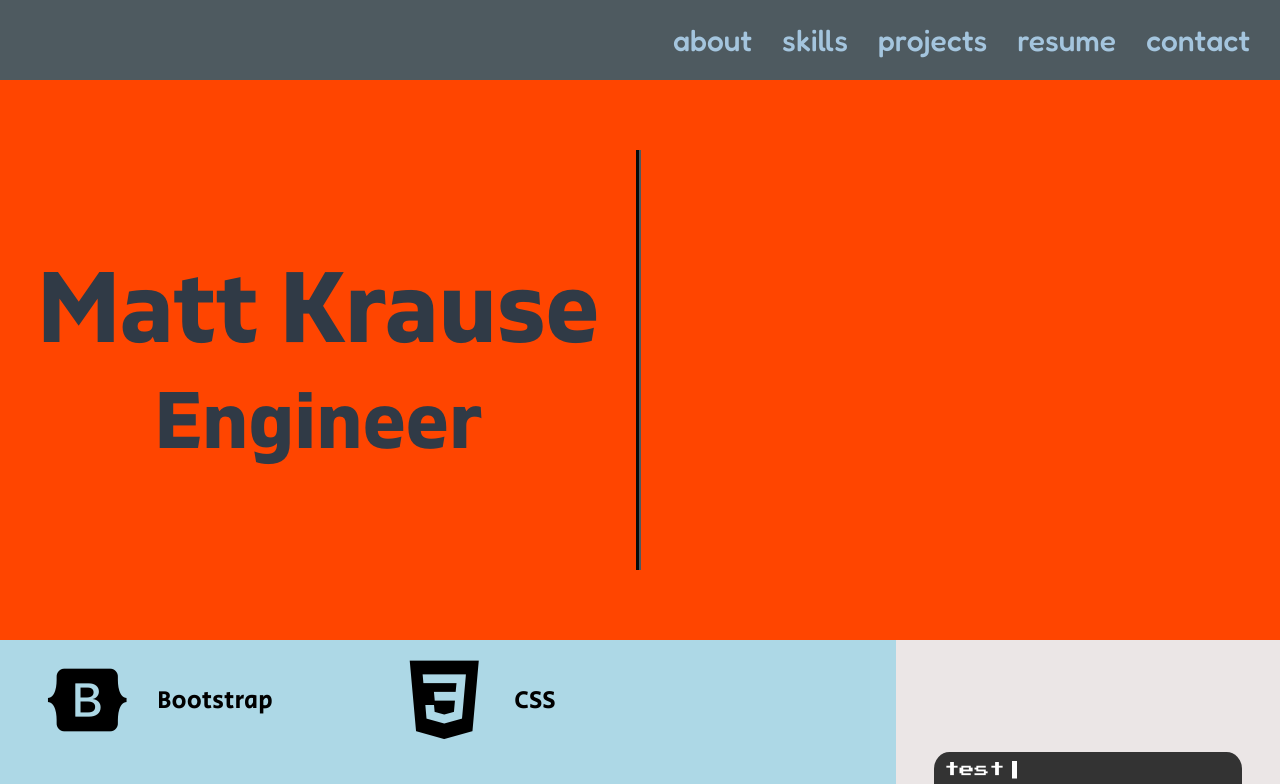
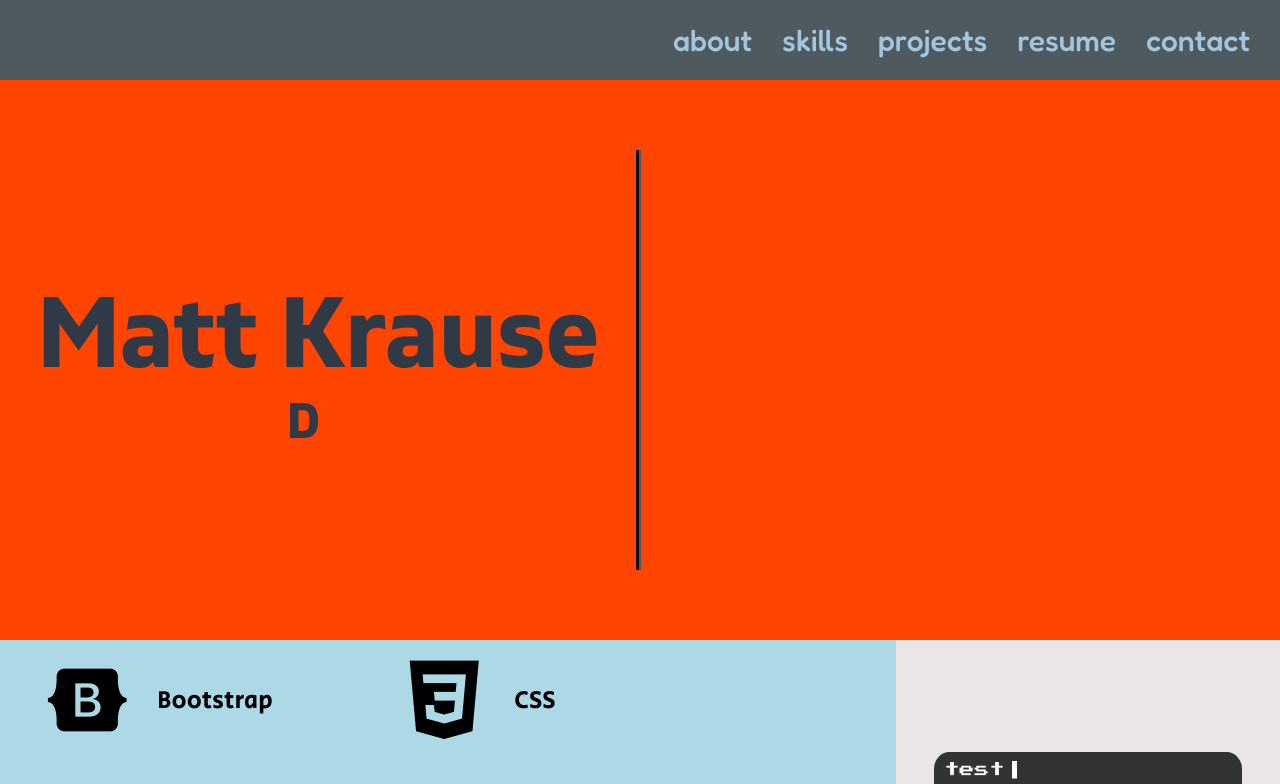
Before and after one commit to krause-matt/mattkrause-portfolio, a React (Create React App) app: page / in a window 1280 px wide. Shown: the top 784 px of the page. Built offline with nearby package versions, Linux system fonts and the light colour scheme.

Commit message:
title animation will involve letters shifting between engineer and developer at different speeds; framework is coded

```diff
--- a/src/components/About.jsx
+++ b/src/components/About.jsx
@@ -6,8 +6,16 @@ export default function About() {
       <div className="container">
         <div className="left">
           <div className="name">Matt Krause</div>
-          <div className="engineer">Engineer</div>
-          <div className="developer">Developer</div>
+          <div className="frame">
+            <div className="subframe-1">
+              <div className="letter-1a">E</div>
+              <div className="letter-1b">D</div>
+            </div>
+            <div className="subframe-2">
+              <div className="letter-2a">F</div>
+              <div className="letter-2b"> </div>
+            </div>
+          </div>
         </div>
         <div className="right"></div>
       </div>
--- a/src/components/about.scss
+++ b/src/components/about.scss
@@ -23,33 +23,39 @@
       border-right: 0.5rem groove $black-coral;
 
       .name,
-      .engineer {
+      .frame {
         font-family: "GilamBold", sans-serif;
         font-size: 10rem;
         color: $charcoal;
       }
 
-      .engineer {
-        font-size: 8rem;
-        position: relative;
-        backface-visibility: hidden;
+      .frame {
+        height: 5rem;
+        overflow: hidden;
+        font-size: 5rem;
+        display: flex;
 
-        &:hover {
-          transform: rotateY(-180deg);
-          transition: all 3s ease;
+        .subframe-1 {
+          height: 100%;
+          animation: shift-fast 10s ease infinite alternate;
+
+          > * {
+            height: 100%;
+            display: flex;
+            align-items: center;
+          }
         }
 
-        &:hover + .developer {
-          transform: rotateY(0deg);
-          transition: all 3s ease;
+        .subframe-2 {
+          height: 100%;
+          animation: shift-med 10s ease infinite alternate;
+
+          > * {
+            height: 100%;
+            display: flex;
+            align-items: center;
+          }
         }
-      }
-
-      .developer {
-        position: absolute;
-        font-size: 8rem;
-        backface-visibility: hidden;
-        transform: rotateY(180deg);
       }
     }
 
@@ -60,30 +66,38 @@
   }
 }
 
-@keyframes title-twist-front {
+@keyframes shift-fast {
   0% {
-    transform: rotateY(0deg);
+    transform: translateY(0rem);
   }
 
-  50% {
-    transform: rotateY(180deg);
+  45% {
+    transform: translateY(0rem);
+  }
+
+  55% {
+    transform: translateY(-5rem);
   }
 
   100% {
-    transform: rotateY(360deg);
+    transform: translateY(-5rem);
   }
 }
 
-@keyframes title-twist-back {
+@keyframes shift-med {
   0% {
-    transform: rotateY(360deg);
+    transform: translateY(0rem);
   }
 
-  50% {
-    transform: rotateY(180deg);
+  40% {
+    transform: translateY(0rem);
+  }
+
+  60% {
+    transform: translateY(-5rem);
   }
 
   100% {
-    transform: rotateY(0deg);
+    transform: translateY(-5rem);
   }
 }
```
